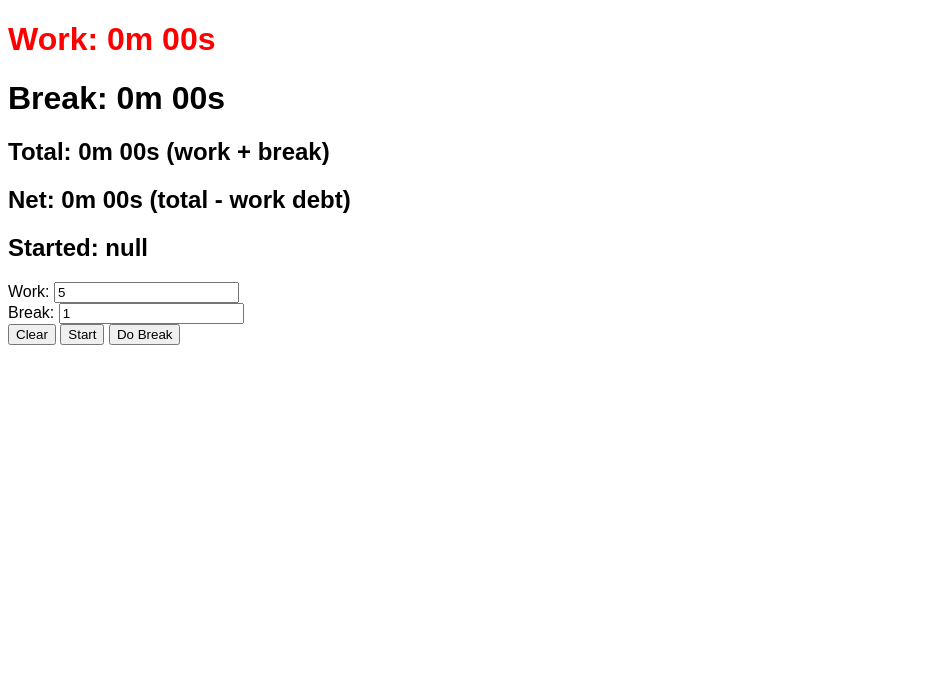
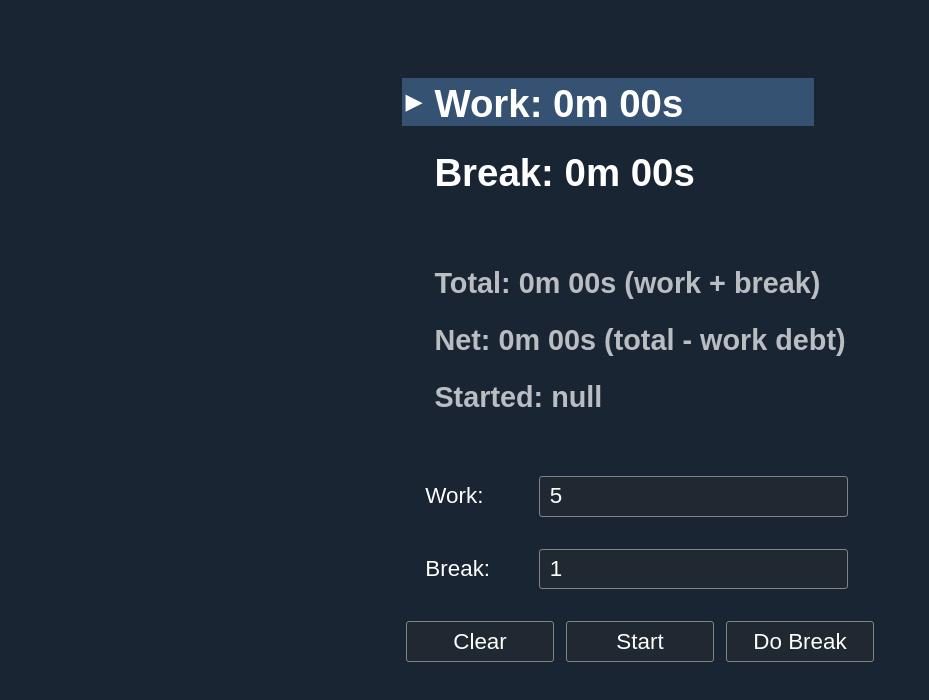
Before and after one commit to Vandesm14/ratio-timer, a Svelte app: page / in a window 1280 px wide. Shown: the top 700 px of the page, without its empty margins (0-929 px from the left). Built offline with nearby package versions, Linux system fonts and the light colour scheme.

Commit message:
major ui improvements

```diff
--- a/index.html
+++ b/index.html
@@ -5,6 +5,13 @@
     <link rel="icon" href="/favicon.ico" />
     <meta name="viewport" content="width=device-width, initial-scale=1.0" />
     <title>Ratio Timer</title>
+
+		<style>
+			body {
+				background-color: #1a2533;
+				color: white;
+			}
+		</style>
   </head>
   <body>
     <div id="app"></div>
--- a/src/App.svelte
+++ b/src/App.svelte
@@ -46,19 +46,26 @@
 	};
 </script>
 
+<svelte:head>
+	<title>{format(timer)} | Ratio Timer</title>
+</svelte:head>
+
 <main>
 	<div>
-		<h1 class:live={!isBreak}>Work: {format(timer)}</h1>
-		<h1 class:live={isBreak}>Break: {format(timer*(ratio[1]/ratio[0]))}</h1>
+		<div class:break={isBreak} class="pointer"><span>▶</span></div>
+		<h1 class:red={timer < 0}>Work: {format(timer)}</h1>
+		<h1 class:red={timer < 0}>Break: {format(timer*(ratio[1]/ratio[0]))}</h1>
+		<br>
 		<h2>Total: {format(total)} (work + break)</h2>
 		<h2>Net: {format(total + (timer < 0 ? timer : 0))} (total - work debt)</h2>
 		<h2>Started: {time?.toLocaleTimeString() || 'null'}</h2>
+		<br>
 	</div>
-	<div>
-		Work: <input type="number" bind:value={ratio[0]}><br>
-		Break: <input type="number" bind:value={ratio[1]}>
+	<div class="controls">
+		<span>Work:</span> <input type="number" bind:value={ratio[0]}>
+		<span>Break:</span> <input type="number" bind:value={ratio[1]}>
 	</div>
-	<div>
+	<div class="buttons">
 		<button on:click={clear}>Clear</button>
 		<button on:click={toggle}>{!time ? (run ? 'Stop' : 'Start') : (run ? 'Pause' : 'Resume')}</button>
 		<button on:click={()=>isBreak = !isBreak}>{isBreak ? 'Do Work' : 'Do Break'}</button>
@@ -68,9 +75,82 @@
 <style>
 	main {
 		font-family: Arial, Helvetica, sans-serif;
+		display: flex;
+		flex-direction: column;
+		align-items: center;
+		font-size: 1.2rem;
+		width: 60vh;
+		margin: 0 auto;
 	}
 
-	.live {
-		color: red;
+	.pointer {
+		display: flex;
+		position: relative;
+		top: 4.4rem;
+		left: -2rem;
+		transition: top 100ms ease-out;
+		width: 100%;
+		height: 3rem;
+		align-items: center;
+		background-color: #1e3550;
+		mix-blend-mode: screen;
+	}
+	.pointer.break {
+		top: 8.8rem;
+	}
+
+	.pointer > span {
+		margin-bottom: 2px;
+		margin-left: 0.2rem;
+	}
+
+	h1 {
+		transition: color 100ms ease-out;
+	}
+	h1.red {
+		color: rgb(255, 74, 74);
+	}
+
+	h2 {
+		color: #BABEC2;
+	}
+
+	.controls {
+		display: grid;
+		grid-template-columns: 1fr 3fr;
+	}
+
+	.buttons {
+		display: grid;
+		grid-template-columns: 1fr 1fr 1fr;
+		width: 100%;
+	}
+
+	.controls > span {
+		align-self: center;
+	}
+
+	input, button, span {
+		font-size: 1.4rem;
+	}
+
+	input, button {
+		font-family: inherit;
+		background-color: #202831;
+		border: 1px solid #818385;
+		color: white;
+		border-radius: 3px;
+		margin: 1rem 0.4rem;
+		padding: 0.4rem 0.6rem;
+		transition: background-color 100ms ease-out, border 100ms ease-out;
+		outline: none;
+	}
+
+	button {
+		cursor: pointer;
+	}
+	button:hover, input:focus {
+		background-color: #343d47;
+		border: 1px solid #c6ccd3;
 	}
 </style>
```
